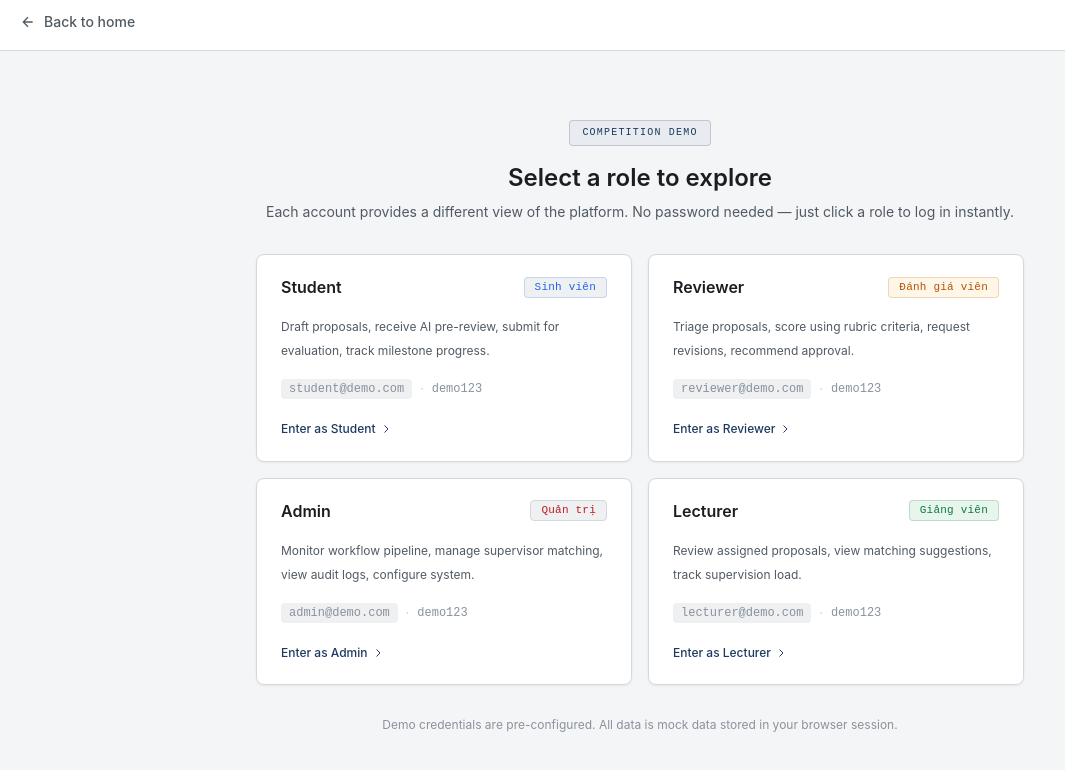
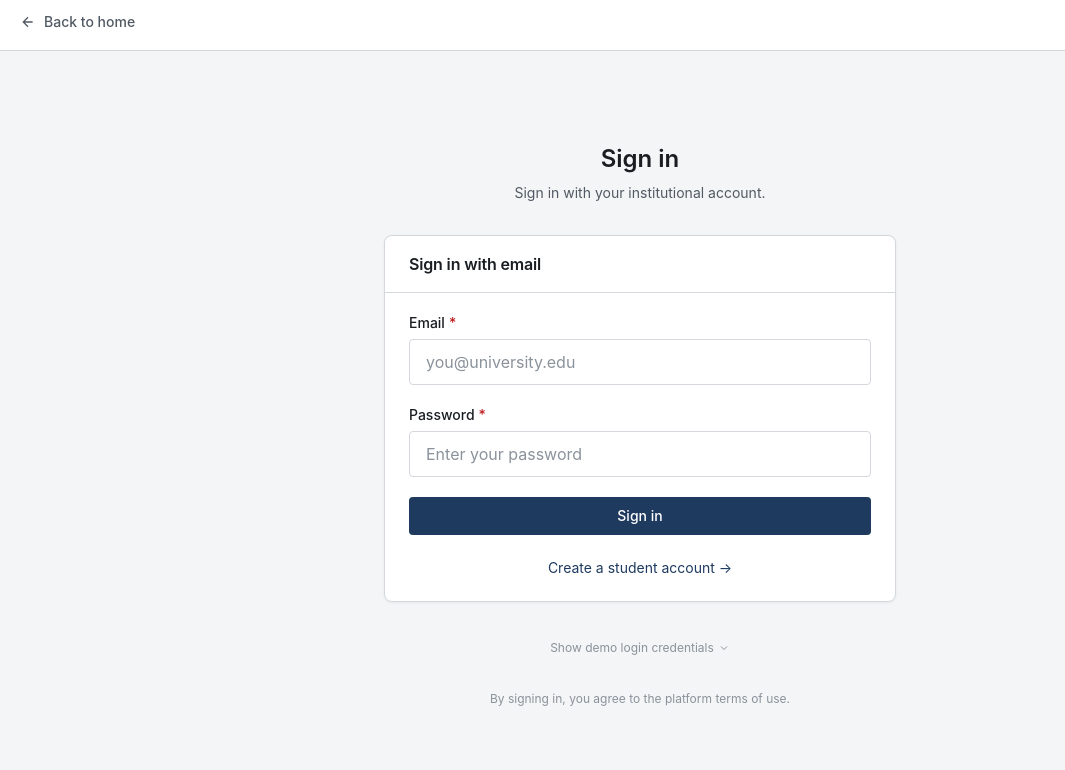
Before and after one commit to doituyen211/srp-dam-assistant, a Next.js app: page /login in a window 1280 px wide. Shown: the top 770 px of the page, without its empty margins (0-1065 px from the left). Built offline with nearby package versions, Linux system fonts and the light colour scheme.

Commit message:
feat(auth): add UI auth page

```diff
--- a/src/app/login/page.jsx
+++ b/src/app/login/page.jsx
@@ -5,73 +5,93 @@ import { useRouter } from "next/navigation";
 import Link from "next/link";
 import { useAuth } from "@/hooks/useAuth";
 import { Button } from "@/components/ui/Button";
-import { Card, CardContent } from "@/components/ui/Card";
+import { Card, CardContent, CardHeader, CardTitle } from "@/components/ui/Card";
 import { Alert } from "@/components/ui/Alert";
+import { Input } from "@/components/ui/Input";
 import { Badge } from "@/components/ui/Badge";
 
-const ROLES = [
-  {
-    id: "student",
-    label: "Student",
-    email: "student@demo.com",
-    password: "demo123",
-    badge: "Sinh viên",
-    color: "bg-info-bg text-info border-info/20",
-    description: "Draft proposals, receive AI pre-review, submit for evaluation, track milestone progress.",
-  },
-  {
-    id: "reviewer",
-    label: "Reviewer",
-    email: "reviewer@demo.com",
-    password: "demo123",
-    badge: "Đánh giá viên",
-    color: "bg-warning-bg text-warning border-warning/20",
-    description: "Triage proposals, score using rubric criteria, request revisions, recommend approval.",
-  },
-  {
-    id: "admin",
-    label: "Admin",
-    email: "admin@demo.com",
-    password: "demo123",
-    badge: "Quản trị",
-    color: "bg-danger/10 text-danger border-danger/20",
-    description: "Monitor workflow pipeline, manage supervisor matching, view audit logs, configure system.",
-  },
-  {
-    id: "lecturer",
-    label: "Lecturer",
-    email: "lecturer@demo.com",
-    password: "demo123",
-    badge: "Giảng viên",
-    color: "bg-success-bg text-success border-success/20",
-    description: "Review assigned proposals, view matching suggestions, track supervision load.",
-  },
+const DEMO_CREDENTIALS = [
+  { role: "Student",     email: "student@example.edu",    password: "password123" },
+  { role: "Reviewer",    email: "reviewer@example.edu",   password: "password123" },
+  { role: "Admin",       email: "admin@example.edu",      password: "password123" },
+  { role: "Lecturer",    email: "lecturer@example.edu",   password: "password123" },
 ];
+
+function getRedirectPath(role) {
+  switch (role) {
+    case "reviewer":
+      return "/review";
+    case "admin":
+      return "/admin";
+    case "lecturer":
+      return "/dashboard";
+    case "student":
+    default:
+      return "/dashboard";
+  }
+}
 
 export default function LoginPage() {
   const router = useRouter();
   const { user, login, loading, error } = useAuth();
   const [localError, setLocalError] = useState(null);
-  const [selectedRole, setSelectedRole] = useState(null);
+  const [email, setEmail] = useState("");
+  const [password, setPassword] = useState("");
+  const [showDemo, setShowDemo] = useState(false);
 
+  // Redirect if already authenticated
   useEffect(() => {
-    if (user) router.push("/dashboard");
+    if (user) {
+      router.push(getRedirectPath(user.role));
+    }
   }, [user, router]);
 
-  const handleRoleLogin = async (role) => {
-    setSelectedRole(role.id);
+  // ── Email / password login ──
+  const handleEmailLogin = async (e) => {
+    e.preventDefault();
+    setLocalError(null);
+
+    if (!email.trim() || !password.trim()) {
+      setLocalError("Please enter your email and password.");
+      return;
+    }
+
+    try {
+      const userData = await login(email.trim(), password);
+      if (userData) {
+        router.push(getRedirectPath(userData.role));
+      }
+    } catch (err) {
+      const message =
+        err.message?.includes("401") || err.message?.includes("Invalid")
+          ? "Invalid email or password."
+          : err.message?.includes("fetch") || err.message?.includes("Failed to fetch")
+            ? "Unable to connect to the server. Please check your connection and try again."
+            : err.message || "Login failed. Please try again.";
+      setLocalError(message);
+    }
+  };
+
+  // ── Demo role login ──
+  const handleDemoLogin = async (demoEmail, demoPassword) => {
     setLocalError(null);
     try {
-      await login(role.email, role.password);
-      router.push("/dashboard");
+      const userData = await login(demoEmail, demoPassword);
+      if (userData) {
+        router.push(getRedirectPath(userData.role));
+      }
     } catch (err) {
-      setLocalError(err.message || "Login failed.");
+      if (err.message?.includes("fetch") || err.message?.includes("Failed to fetch")) {
+        setLocalError("Demo backend is not available. Please ensure the API server is running.");
+      } else {
+        setLocalError("Demo login failed. The credentials may have changed on the server.");
+      }
     }
   };
 
   return (
     <div className="flex min-h-screen flex-col bg-app-bg">
-      {/* Simple header */}
+      {/* Header */}
       <div className="border-b border-hairline bg-canvas px-5 py-3">
         <Link
           href="/"
@@ -85,78 +105,133 @@ export default function LoginPage() {
       </div>
 
       <div className="flex flex-1 items-center justify-center px-5 py-10">
-        <div className="w-full max-w-3xl">
-          {/* Header */}
+        <div className="w-full max-w-lg">
           <div className="mb-8 text-center">
-            <div className="mb-4 inline-flex rounded border border-primary/20 bg-primary/5 px-3 py-1 font-mono text-[10px] uppercase tracking-[0.12em] text-primary">
-              Competition Demo
-            </div>
-            <h1 className="text-2xl font-semibold text-ink">
-              Select a role to explore
-            </h1>
+            <h1 className="text-2xl font-semibold text-ink">Sign in</h1>
             <p className="mt-2 text-sm text-body-muted">
-              Each account provides a different view of the platform. No password
-              needed — just click a role to log in instantly.
+              Sign in with your institutional account.
             </p>
           </div>
 
           {(error || localError) && (
-            <div className="mb-6 max-w-md mx-auto">
+            <div className="mb-6">
               <Alert type="error">{error || localError}</Alert>
             </div>
           )}
 
-          {/* Role cards */}
-          <div className="grid gap-4 sm:grid-cols-2">
-            {ROLES.map((role) => (
-              <button
-                key={role.id}
-                type="button"
-                onClick={() => handleRoleLogin(role)}
+          {/* ── Primary email login form ── */}
+          <Card className="mb-8">
+            <CardHeader>
+              <CardTitle>Sign in with email</CardTitle>
+            </CardHeader>
+            <CardContent>
+              <form onSubmit={handleEmailLogin} className="space-y-5">
+                <Input
+                  label="Email"
+                  type="email"
+                  value={email}
+                  onChange={(e) => setEmail(e.target.value)}
+                  placeholder="you@university.edu"
+                  required
                   disabled={loading}
-                className="w-full text-left transition-all duration-150 hover:-translate-y-0.5 focus:outline-none focus:ring-2 focus:ring-primary/30 focus:ring-offset-2 disabled:opacity-50 disabled:hover:translate-y-0"
+                  autoComplete="email"
+                />
+                <Input
+                  label="Password"
+                  type="password"
+                  value={password}
+                  onChange={(e) => setPassword(e.target.value)}
+                  placeholder="Enter your password"
+                  required
+                  disabled={loading}
+                  autoComplete="current-password"
+                />
+                <Button
+                  type="submit"
+                  variant="primary"
+                  loading={loading}
+                  disabled={loading}
+                  className="w-full justify-center"
                 >
-                <Card className="h-full border-hairline transition-colors hover:border-primary/30">
-                  <CardContent className="flex flex-col gap-4 p-5">
-                    <div className="flex items-center justify-between">
-                      <h2 className="text-base font-semibold text-ink">
-                        {role.label}
-                      </h2>
-                      <Badge className={`border ${role.color}`}>
-                        {role.badge}
-                      </Badge>
-                    </div>
-                    <p className="text-xs leading-6 text-body-muted">
-                      {role.description}
-                    </p>
-                    <div className="flex items-center gap-2 text-xs text-muted">
-                      <span className="rounded bg-subdued px-2 py-0.5 font-mono">
-                        {role.email}
-                      </span>
-                      <span className="opacity-50">·</span>
-                      <span className="font-mono">{role.password}</span>
-                    </div>
-                    <div className="mt-auto">
-                      <span className="inline-flex items-center gap-1 text-xs font-medium text-primary">
-                        {loading && selectedRole === role.id
-                          ? "Logging in..."
-                          : "Enter as " + role.label}
-                        <svg className="h-3 w-3" viewBox="0 0 24 24" fill="none" stroke="currentColor" strokeWidth="2">
-                          <path d="M9 5l7 7-7 7" />
-                        </svg>
-                      </span>
+                  Sign in
+                </Button>
+              </form>
+
+              <div className="mt-5 text-center">
+                <Link
+                  href="/register"
+                  className="text-sm text-primary hover:underline"
+                >
+                  Create a student account →
+                </Link>
               </div>
             </CardContent>
           </Card>
+
+          {/* ── Demo login ── */}
+          <div className="text-center">
+            <button
+              type="button"
+              onClick={() => setShowDemo(!showDemo)}
+              className="inline-flex items-center gap-1 text-xs text-muted hover:text-body-muted transition-colors"
+            >
+              {showDemo ? "Hide" : "Show"} demo login credentials
+              <svg
+                className={`h-3 w-3 transition-transform ${showDemo ? "rotate-180" : ""}`}
+                viewBox="0 0 24 24"
+                fill="none"
+                stroke="currentColor"
+                strokeWidth="2"
+              >
+                <path d="M6 9l6 6 6-6" />
+              </svg>
+            </button>
+          </div>
+
+          {showDemo && (
+            <Card className="mt-4 border-dashed border-hairline">
+              <CardContent className="p-5">
+                <div className="mb-3">
+                  <p className="font-mono text-[10px] uppercase tracking-[0.08em] text-muted">
+                    Demo role login — development only
+                  </p>
+                  <p className="mt-1 text-xs text-body-muted">
+                    These accounts are pre-configured for development and
+                    evaluation purposes. Not available in production.
+                  </p>
+                </div>
+
+                <div className="space-y-2">
+                  {DEMO_CREDENTIALS.map((cred) => (
+                    <button
+                      key={cred.role}
+                      type="button"
+                      onClick={() => handleDemoLogin(cred.email, cred.password)}
+                      disabled={loading}
+                      className="flex w-full items-center justify-between gap-3 rounded border border-hairline bg-canvas px-4 py-3 text-left transition-colors hover:bg-subdued disabled:opacity-50"
+                    >
+                      <div className="min-w-0 flex-1">
+                        <p className="text-sm font-medium text-ink">
+                          {cred.role}
+                        </p>
+                        <p className="mt-0.5 font-mono text-xs text-muted">
+                          {cred.email}
+                        </p>
+                      </div>
+                      <Badge intent="muted" className="flex-shrink-0 font-mono">
+                        {cred.password}
+                      </Badge>
                     </button>
                   ))}
                 </div>
+              </CardContent>
+            </Card>
+          )}
 
           {/* Footer */}
           <div className="mt-8 text-center">
             <p className="text-xs text-muted">
-              Demo credentials are pre-configured. All data is mock data stored
-              in your browser session.
+              By signing in, you agree to the platform terms of use.
             </p>
           </div>
         </div>
--- /dev/null
+++ b/src/app/register/page.jsx
@@ -0,0 +1,214 @@
+"use client";
+
+import { useState } from "react";
+import { useRouter } from "next/navigation";
+import Link from "next/link";
+import { useAuth } from "@/hooks/useAuth";
+import { Button } from "@/components/ui/Button";
+import { Card, CardContent, CardHeader, CardTitle } from "@/components/ui/Card";
+import { Input } from "@/components/ui/Input";
+import { Select } from "@/components/ui/Select";
+import { Alert } from "@/components/ui/Alert";
+import { FACULTIES, DEPARTMENTS } from "@/lib/constants";
+
+export default function RegisterPage() {
+  const router = useRouter();
+  const { register, loading, error } = useAuth();
+  const [localError, setLocalError] = useState(null);
+  const [form, setForm] = useState({
+    name: "",
+    email: "",
+    password: "",
+    confirmPassword: "",
+    faculty: "",
+    department: "",
+  });
+
+  const facultyOptions = FACULTIES.map((f) => ({ value: f, label: f }));
+  const departmentOptions = DEPARTMENTS.map((d) => ({ value: d, label: d }));
+
+  const handleChange = (e) => {
+    setForm((prev) => ({ ...prev, [e.target.name]: e.target.value }));
+  };
+
+  const validate = () => {
+    if (!form.name.trim()) return "Full name is required.";
+    if (!form.email.trim()) return "Email is required.";
+    if (!/^[^\s@]+@[^\s@]+\.[^\s@]+$/.test(form.email.trim())) {
+      return "Please enter a valid email address.";
+    }
+    if (!form.password) return "Password is required.";
+    if (form.password.length < 6) return "Password must be at least 6 characters.";
+    if (form.password !== form.confirmPassword) return "Passwords do not match.";
+    return null;
+  };
+
+  const handleSubmit = async (e) => {
+    e.preventDefault();
+    setLocalError(null);
+
+    const validationError = validate();
+    if (validationError) {
+      setLocalError(validationError);
+      return;
+    }
+
+    // Default role is student — public registration cannot create
+    // admin, reviewer, or lecturer accounts.
+    const payload = {
+      name: form.name.trim(),
+      email: form.email.trim().toLowerCase(),
+      password: form.password,
+      faculty: form.faculty || undefined,
+      department: form.department || undefined,
+      role: "student",
+    };
+
+    try {
+      const user = await register(payload);
+      if (user) {
+        router.push("/dashboard");
+      } else {
+        // Backend accepted registration but did not return a user session.
+        router.push("/login");
+      }
+    } catch (err) {
+      setLocalError(err.message || "Registration failed. Please try again.");
+    }
+  };
+
+  return (
+    <div className="flex min-h-screen flex-col bg-app-bg">
+      {/* Header */}
+      <div className="border-b border-hairline bg-canvas px-5 py-3">
+        <Link
+          href="/login"
+          className="inline-flex items-center gap-2 text-sm font-medium text-body-muted transition-colors hover:text-ink"
+        >
+          <svg className="h-4 w-4" viewBox="0 0 24 24" fill="none" stroke="currentColor" strokeWidth="2">
+            <path d="M19 12H5m7-7l-7 7 7 7" />
+          </svg>
+          Back to sign in
+        </Link>
+      </div>
+
+      <div className="flex flex-1 items-center justify-center px-5 py-10">
+        <div className="w-full max-w-lg">
+          <div className="mb-8 text-center">
+            <h1 className="text-2xl font-semibold text-ink">
+              Create your student account
+            </h1>
+            <p className="mt-2 text-sm text-body-muted">
+              Student accounts can be created with a verified institutional email.
+            </p>
+          </div>
+
+          {(error || localError) && (
+            <div className="mb-6">
+              <Alert type="error">{error || localError}</Alert>
+            </div>
+          )}
+
+          <Card>
+            <CardHeader>
+              <CardTitle>Registration</CardTitle>
+            </CardHeader>
+            <CardContent>
+              <form onSubmit={handleSubmit} className="space-y-5">
+                <Input
+                  label="Full name"
+                  name="name"
+                  value={form.name}
+                  onChange={handleChange}
+                  placeholder="e.g. Nguyen Van A"
+                  required
+                  disabled={loading}
+                />
+
+                <Input
+                  label="Email"
+                  type="email"
+                  name="email"
+                  value={form.email}
+                  onChange={handleChange}
+                  placeholder="you@university.edu"
+                  required
+                  disabled={loading}
+                  helperText="Use your institutional email address."
+                />
+
+                <Input
+                  label="Password"
+                  type="password"
+                  name="password"
+                  value={form.password}
+                  onChange={handleChange}
+                  placeholder="At least 6 characters"
+                  required
+                  disabled={loading}
+                />
+
+                <Input
+                  label="Confirm password"
+                  type="password"
+                  name="confirmPassword"
+                  value={form.confirmPassword}
+                  onChange={handleChange}
+                  placeholder="Re-enter your password"
+                  required
+                  disabled={loading}
+                />
+
+                <Select
+                  label="Faculty"
+                  name="faculty"
+                  value={form.faculty}
+                  onChange={handleChange}
+                  options={facultyOptions}
+                />
+
+                <Select
+                  label="Department"
+                  name="department"
+                  value={form.department}
+                  onChange={handleChange}
+                  options={departmentOptions}
+                />
+
+                <Button
+                  type="submit"
+                  variant="primary"
+                  loading={loading}
+                  disabled={loading}
+                  className="w-full justify-center"
+                >
+                  Create account
+                </Button>
+              </form>
+
+              <div className="mt-6 space-y-4">
+                <div className="rounded border border-info/20 bg-info-bg px-3 py-2.5 text-xs leading-5 text-info">
+                  <strong>Role notice:</strong> You are registering as a{" "}
+                  <strong>student</strong>. Reviewer, lecturer, and admin
+                  accounts are created by institutional administrators.
+                </div>
+
+                <div className="text-center">
+                  <p className="text-xs text-body-muted">
+                    Already have an account?{" "}
+                    <Link
+                      href="/login"
+                      className="text-primary hover:underline"
+                    >
+                      Sign in
+                    </Link>
+                  </p>
+                </div>
+              </div>
+            </CardContent>
+          </Card>
+        </div>
+      </div>
+    </div>
+  );
+}
```
Lines whose indentation alone changed are shown as unchanged.
